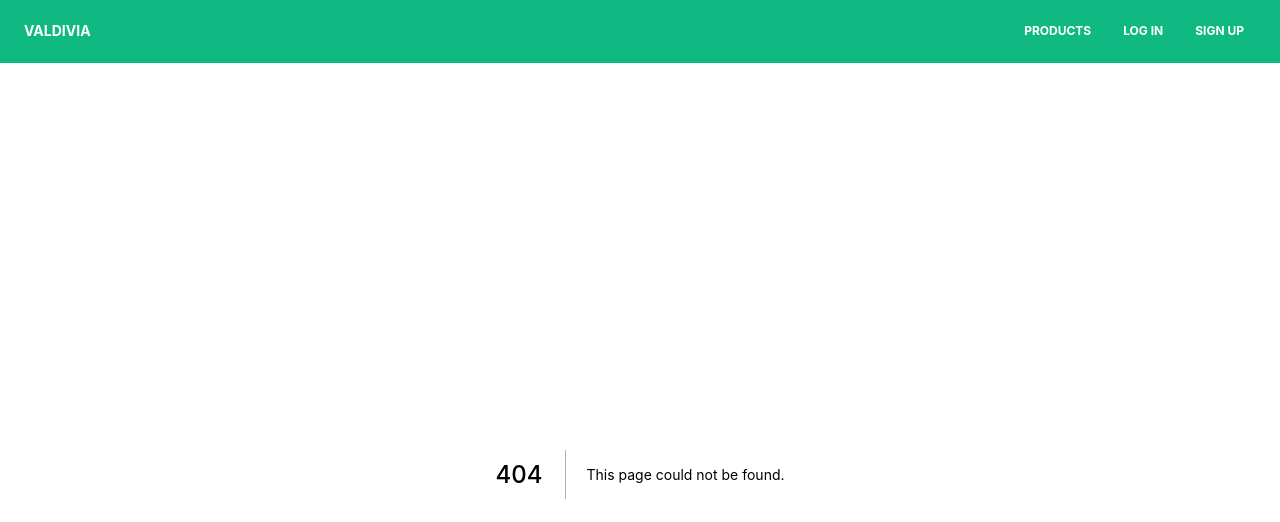
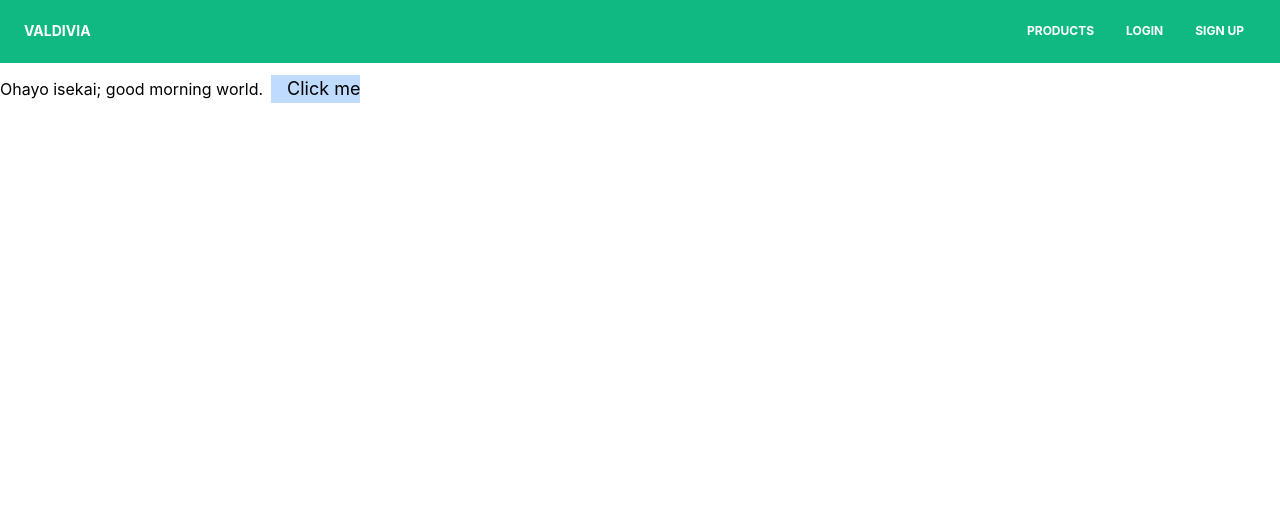
Before and after one commit to Andre361/valdivia, a Next.js app: page /test in a window 1280 px wide. Before the commit this address had no page. Shown: the top 522 px of the page. Built offline with nearby package versions, Linux system fonts and the light colour scheme.

Commit message:
defined axios interceptors to handle unauthorized requests, and toast error notifications on the login page

```diff
--- a/components/Navbar.jsx
+++ b/components/Navbar.jsx
@@ -140,7 +140,7 @@ function Navbar() {
                   className="px-3 py-2 flex items-center text-xs uppercase font-bold leading-snug text-white hover:opacity-75"
                   href="/users/login"
                 >
-                  <span className="ml-2">log in</span>
+                  <span className="ml-2">login</span>
                 </Link>
               </li>
               <li className="nav-item">
--- a/package.json
+++ b/package.json
@@ -14,7 +14,6 @@
     "nookies": "^2.5.2",
     "react": "18.2.0",
     "react-dom": "18.2.0",
-    "react-query": "^3.39.2",
     "react-toastify": "^9.0.7"
   },
   "devDependencies": {
--- a/pages/index.js
+++ b/pages/index.js
@@ -15,6 +15,8 @@ export async function getStaticProps() {
 
 export default function LandingPage({ products }) {
   const [user, setUser] = useState(null);
+  const [error, setError] = useState(null);
+  useEffect(() => {
     const cookies = parseCookies();
     let config = {
       headers: {
@@ -22,10 +24,23 @@ export default function LandingPage({ products }) {
       },
     };
     const client = axios.create(config);
-  useEffect(() => {
-    client(`${BASE_URL}/auth/users/me/`).then((response) =>
-      setUser(response.data)
+    client.interceptors.response.use(
+      (response) => response,
+      async (error) => {
+        if (error.response.status === 401 && cookies.refresh) {
+          const response = await client(`${BASE_URL}/auth/auth/jwt/refresh/`);
+          if (response.status === 200) {
+            return client(error.config);
+          } else {
+            return Promise.reject(error);
+          }
+        }
+        return error;
+      }
     );
+    client(`${BASE_URL}/auth/users/me/`)
+      .then((response) => setUser(response.data))
+      .catch((err) => console.log(err));
   }, [setUser]);
   const placeholderImage =
     "https://res.cloudinary.com/dsuqfsnp2/image/upload/v1658883630/cld-sample-4.jpg";
--- /dev/null
+++ b/pages/test.js
@@ -0,0 +1,24 @@
+import { useState } from "react";
+import { toast, ToastContainer } from "react-toastify";
+import "react-toastify/dist/ReactToastify.css";
+export default function Page() {
+  const handleClick = () =>
+    toast("🦄 Wow so easy!", {
+      position: "top-right",
+      autoClose: 5000,
+      hideProgressBar: false,
+      closeOnClick: true,
+      pauseOnHover: true,
+      draggable: true,
+      progress: undefined,
+    });
+  return (
+    <div>
+      Ohayo isekai; good morning world.
+      <button className="bg-blue-200 text-lg pl-4 ml-2" onClick={handleClick}>
+        Click me
+      </button>
+      <ToastContainer />
+    </div>
+  );
+}
--- a/pages/users/login.jsx
+++ b/pages/users/login.jsx
@@ -3,6 +3,8 @@ import { useRouter } from "next/router";
 import axios from "axios";
 import { setCookie } from "nookies";
 import { BASE_URL } from "constants";
+import { toast, ToastContainer } from "react-toastify";
+import "react-toastify/dist/ReactToastify.css";
 export default function Login() {
   const [form, setForm] = useState({ username: "", password: "" });
   const nookieOptions = { maxAge: 24 * 60 * 60 };
@@ -18,18 +20,13 @@ export default function Login() {
         )
       )
       .then(() => router.push("/"))
-      .catch((err) => {
-        if (err.response) {
-          console.log(err.response);
-        } else if (err.request) {
-          console.log(err.request);
-        }
-      });
+      .catch((err) => toast.error("Invalid login credentials"));
   };
   const handleChange = (e) =>
     setForm((prev) => ({ ...prev, [e.target.name]: e.target.value }));
   return (
     <div className="login-form min-h-full flex items-center justify-center  py-12 px-4 ">
+      <ToastContainer />
       <div>
         <h2 className="mt-6 text-center text-2xl font-extrabold text-gray-900">
           Sign in to your account
```
Also changed, not shown: 1 other file (tests, documents, lock files or other folders). Lines whose indentation alone changed are shown as unchanged.
